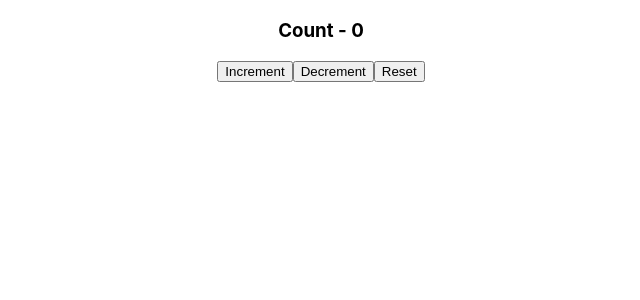
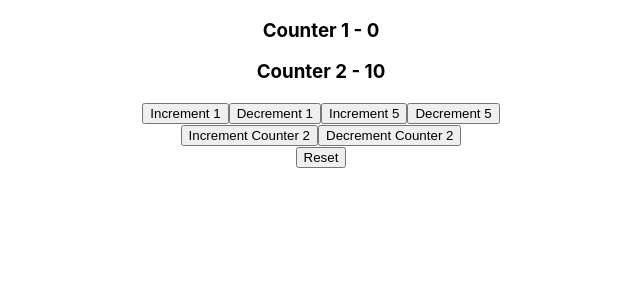
Before and after one commit to phantuantu24/basic-reactJs, a React (Create React App) app: page / in a window 1280 px wide. Shown: the top 300 px of the page, without its empty margins (319-959 px from the left). Built offline with nearby package versions, Linux system fonts and the light colour scheme.

Commit message:
useReducer with object state and object action

```diff
--- a/src/App.js
+++ b/src/App.js
@@ -1,11 +1,13 @@
 import React from 'react'
 import './App.css';
-import UseReducerCounter from './component.js/UseReducerCounter';
+import UseReducerComplexCounter from './component.js/UseReducerComplexCounter';
+import UseReducerSimpleCounter from './component.js/UseReducerSimpleCounter';
 
 function App() {
   return (
     <div className="App">
-      <UseReducerCounter />
+      <UseReducerComplexCounter />
+      {/* <UseReducerSimpleCounter /> */}
     </div>
   )
 }
--- /dev/null
+++ b/src/component.js/UseReducerComplexCounter.js
@@ -0,0 +1,45 @@
+import React, { useReducer } from 'react'
+
+const initialCount = {
+  firstCounter: 0,
+  secondCounter: 10
+}
+const countReducer = (state, action) => {
+  switch (action.type) {
+    case 'increment':
+      return { ...state, firstCounter: state.firstCounter + action.value }
+    case 'decrement':
+      return { ...state, firstCounter: state.firstCounter - action.value }
+    case 'increment2':
+      return { ...state, secondCounter: state.secondCounter + action.value }
+    case 'decrement2':
+      return { ...state, secondCounter: state.secondCounter - action.value }
+    case 'reset':
+      return initialCount
+    default:
+      return state
+  }
+}
+
+function UseReducerComplexCounter() {
+
+  const [count, dispatch] = useReducer(countReducer, initialCount)
+
+  return (
+    <div>
+      <h3>Counter 1 - {count.firstCounter}</h3>
+      <h3>Counter 2 - {count.secondCounter}</h3>
+      <button onClick={() => dispatch({ type: 'increment', value: 1 })}>Increment 1</button>
+      <button onClick={() => dispatch({ type: 'decrement', value: 1 })}>Decrement 1</button>
+      <button onClick={() => dispatch({ type: 'increment', value: 5 })}>Increment 5</button>
+      <button onClick={() => dispatch({ type: 'decrement', value: 5 })}>Decrement 5</button>
+      <div>
+        <button onClick={() => dispatch({ type: 'increment2', value: 1 })}>Increment Counter 2</button>
+        <button onClick={() => dispatch({ type: 'decrement2', value: 1 })}>Decrement Counter 2</button>
+      </div>
+      <button onClick={() => dispatch({ type: 'reset' })}>Reset</button>
+    </div>
+  )
+}
+
+export default UseReducerComplexCounter
--- a/src/component.js/UseReducerCounter.js
+++ b/src/component.js/UseReducerSimpleCounter.js
@@ -14,7 +14,7 @@
   }
 }
 
-function UseReducerCounter() {
+function UseReducerSimpleCounter() {
 
   const [count, dispatch] = useReducer(countReducer, initialCount)
 
@@ -28,4 +28,4 @@
   )
 }
 
-export default UseReducerCounter
+export default UseReducerSimpleCounter
```
